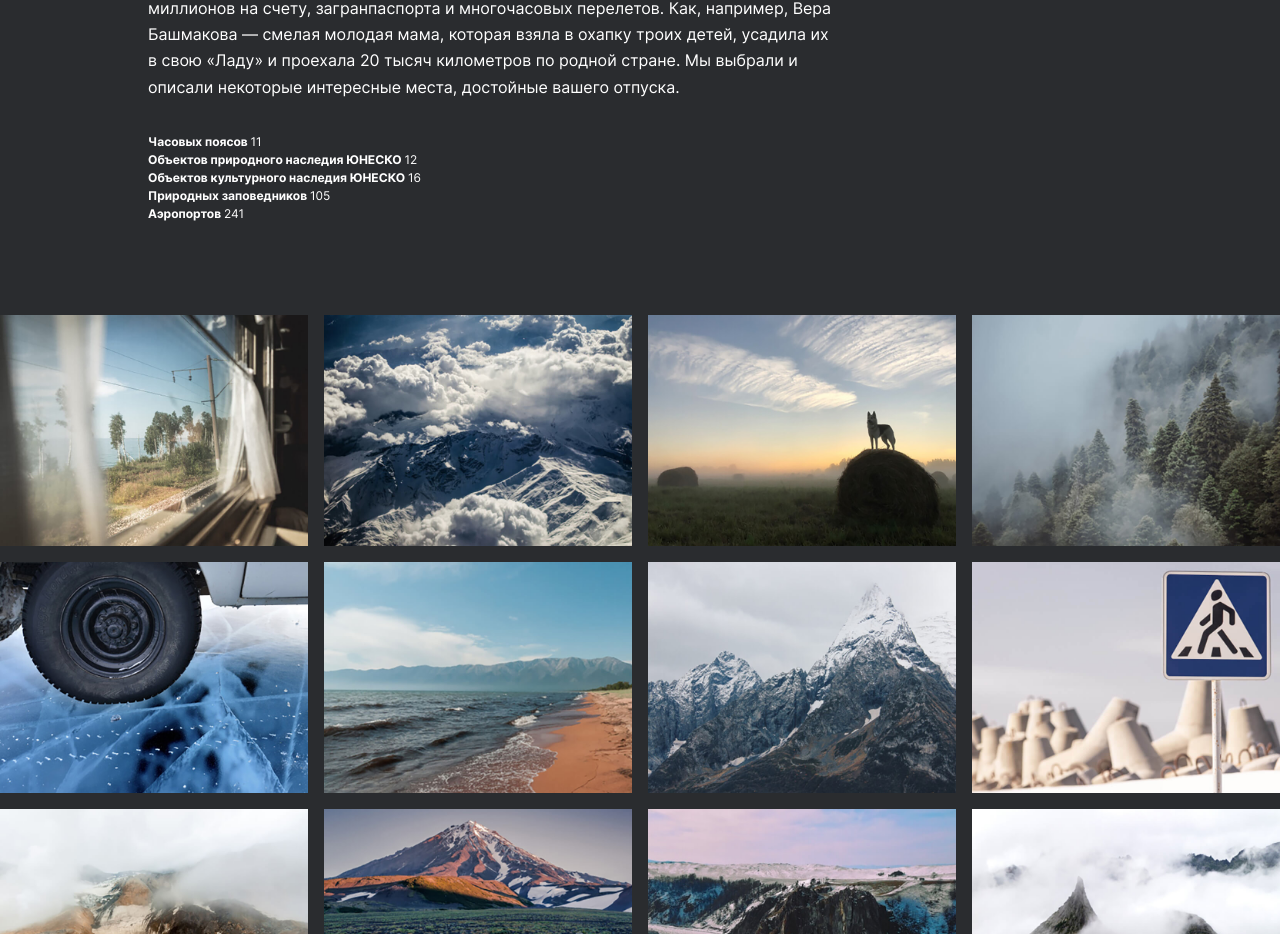
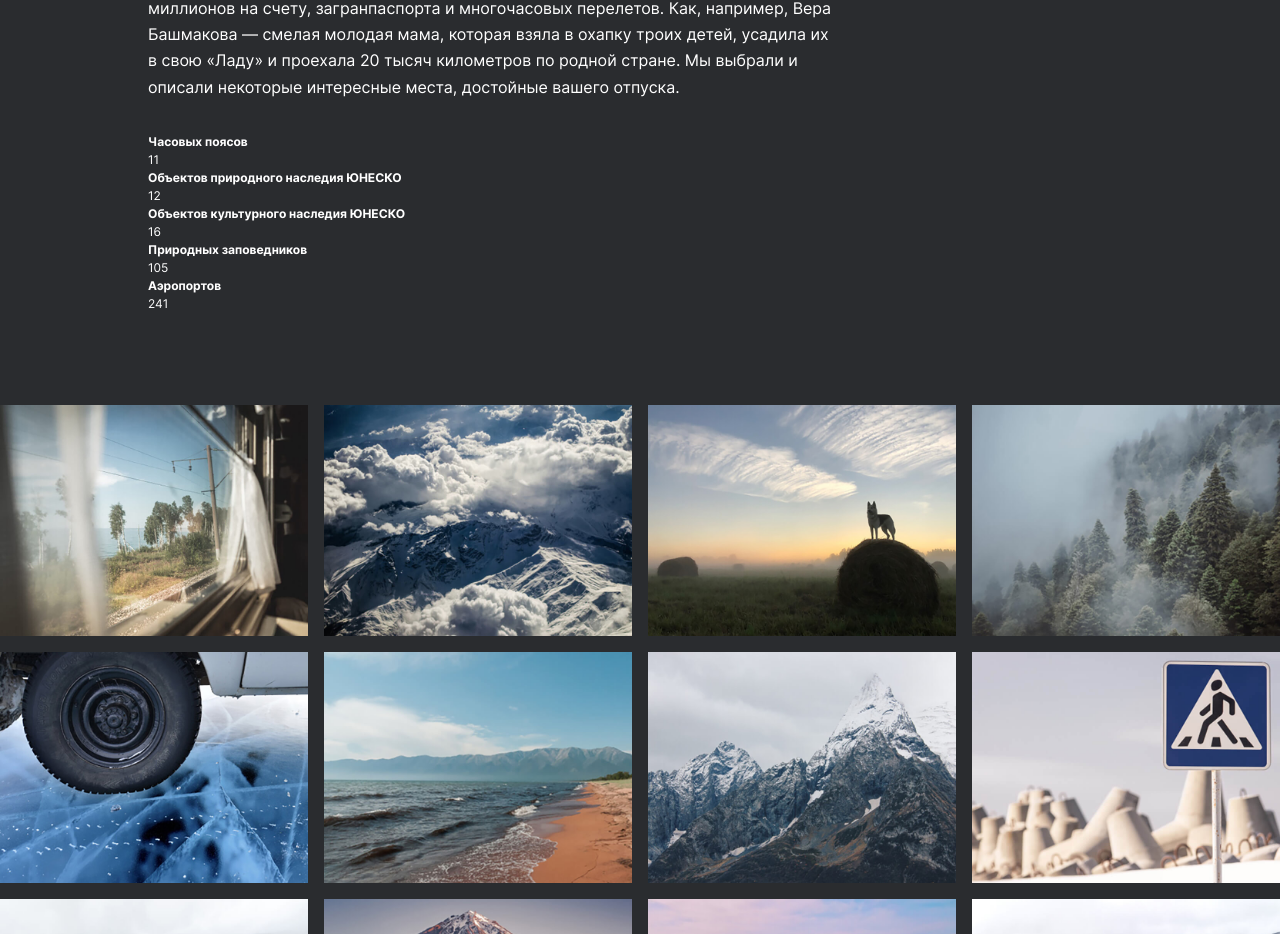
Before and after one commit to sergejjlozjuk/russian-travel, a plain HTML site: page index.html in a window 1280 px wide. Shown: the part 1440-2374 px from the top of the page. Drawn offline with Linux system fonts and the light colour scheme.

Commit message:
исправление ошибок

```diff
--- a/index.html
+++ b/index.html
@@ -30,11 +30,11 @@
             <h2 class="intro__title">Чего мы там не видели?</h2>
             <p class="intro__text">По опросам ВЦИОМ, 95% россиян мечтают куда-нибудь поехать, но только 36% планируют провести отпуск в родной стране. Мол, чего мы тут, дома, не видели? На самом деле, Россия — это целая вселенная с ласковым морем юга, густыми лесами Саян и суровыми льдами плато Путорана. А ещё увидеть все эти красоты можно без миллионов на счету, загранпаспорта и многочасовых перелетов. Как, например, Вера Башмакова — смелая молодая мама, которая взяла в охапку троих детей, усадила их в свою «Ладу» и проехала 20 тысяч километров по родной стране. Мы выбрали и описали некоторые интересные места, достойные вашего отпуска.</p>
             <ul class="intro__list">
-                <li class="intro__list_item">Часовых поясов <span class="intro__list_value">11</span></li>
-                <li class="intro__list_item">Объектов природного наследия ЮНЕСКО <span class="intro__list_value">12</span></li>
-                <li class="intro__list_item">Объектов культурного наследия ЮНЕСКО <span class="intro__list_value">16</span></li>
-                <li class="intro__list_item">Природных заповедников <span class="intro__list_value">105</span></li>
-                <li class="intro__list_item">Аэропортов <span class="intro__list_value">241</span></li>
+                <li>Часовых поясов <h4 class="intro__list_value">11</h4></li>
+                <li>Объектов природного наследия ЮНЕСКО <h4 class="intro__list_value">12</h4></li>
+                <li>Объектов культурного наследия ЮНЕСКО <h4 class="intro__list_value">16</h4></li>
+                <li>Природных заповедников <h4 class="intro__list_value">105</h4></li>
+                <li>Аэропортов <h4 class="intro__list_value">241</h4></li>
             </ul>
         </section>
         <section class="photo-grid">
```
